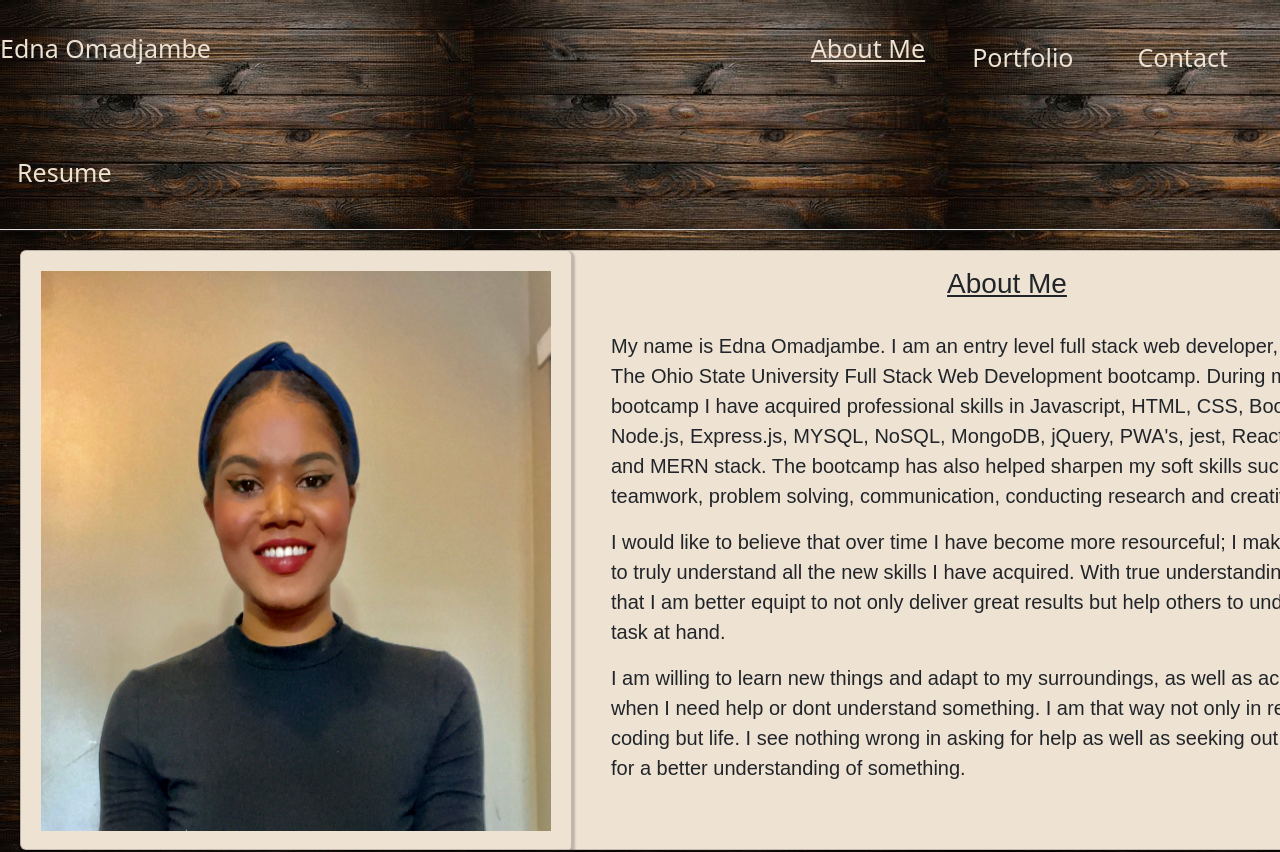
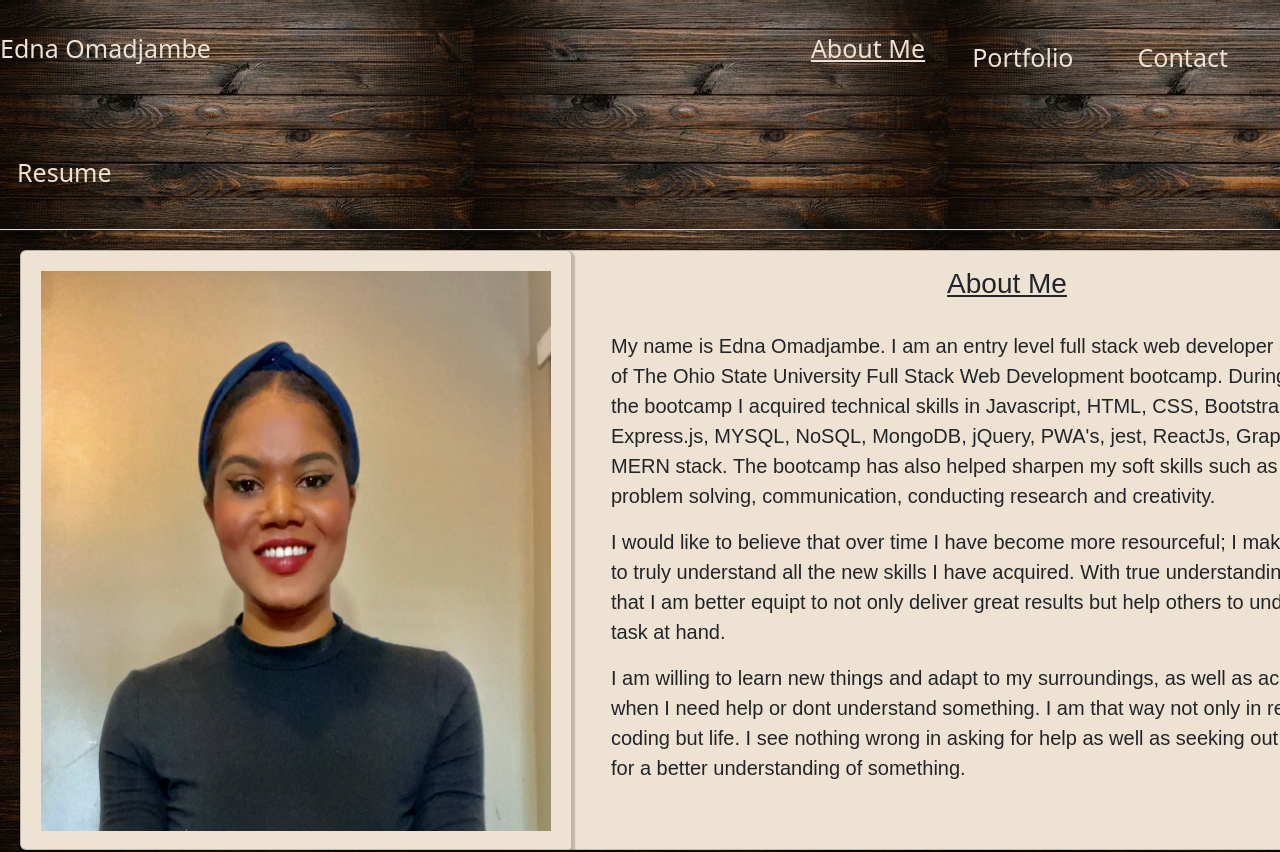
Before and after one commit to Edna1999/edna-s-react-portfolio, a React (Create React App) app: page / in a window 1280 px wide. Shown: the top 852 px of the page. Built offline with nearby package versions, Linux system fonts and the light colour scheme.

Commit message:
changes to about me section

```diff
--- a/src/components/pages/About.js
+++ b/src/components/pages/About.js
@@ -12,8 +12,8 @@ export default function About() {
         <div className="col-md-8">
           <div className="card-body" id="text">
             <h3 className="card-title" id="head">About Me</h3>
-            <p className="card-text">My name is Edna Omadjambe. I am an entry level full stack web developer, attending The Ohio State University Full Stack Web Development bootcamp.
-              During my time in the bootcamp I have acquired professional skills in Javascript, HTML, CSS, Bootstrap, Node.js, Express.js, MYSQL, NoSQL, MongoDB, jQuery, PWA's, jest, ReactJs, GraphQL and MERN stack.
+            <p className="card-text">My name is Edna Omadjambe. I am an entry level full stack web developer and graduate of The Ohio State University Full Stack Web Development bootcamp.
+              During my time in the bootcamp I acquired technical skills in Javascript, HTML, CSS, Bootstrap, Node.js, Express.js, MYSQL, NoSQL, MongoDB, jQuery, PWA's, jest, ReactJs, GraphQL and MERN stack.
              The bootcamp has also helped sharpen my soft skills such as teamwork, problem solving, communication, conducting research and creativity.
             </p>
              <p> I would like to believe that over time I have become more resourceful; I make it my goal to truly understand all the new skills I have acquired. With true understanding I believe that I am better equipt to not only
```
